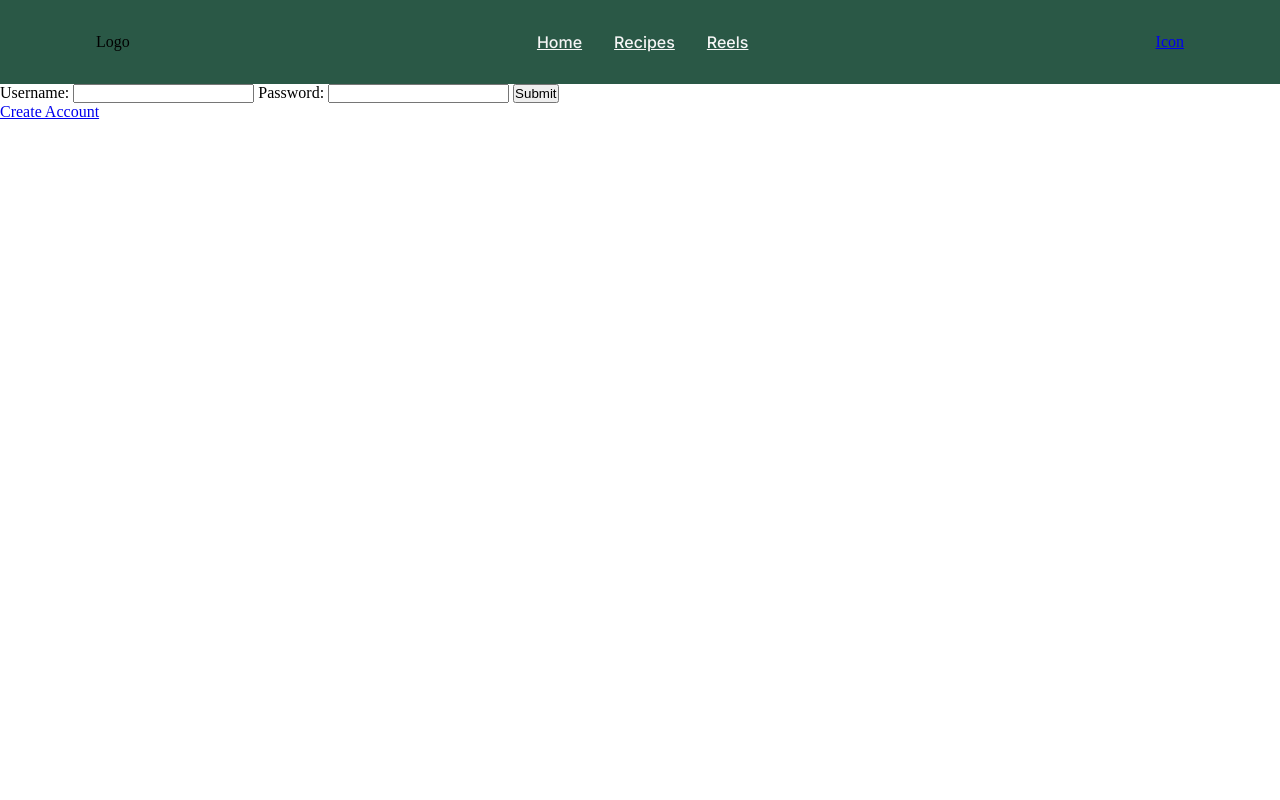
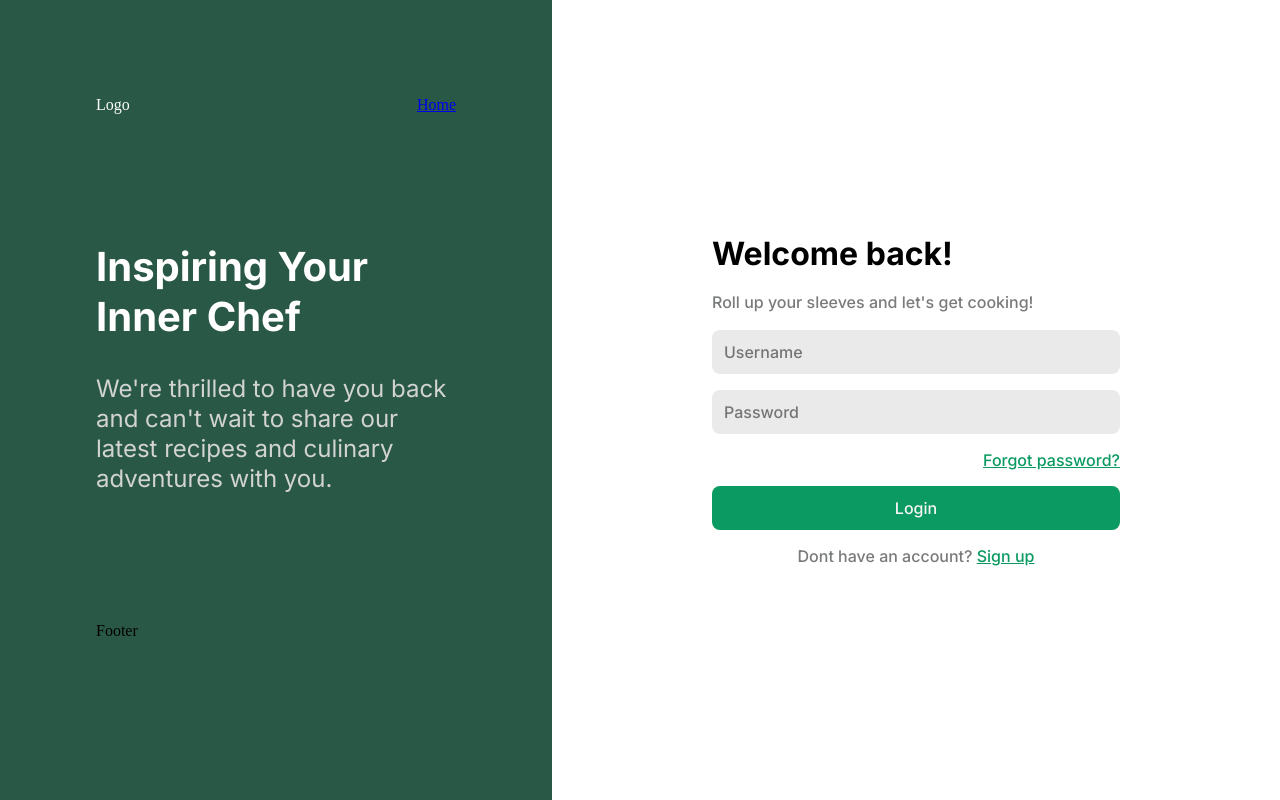
Before and after one commit to dwecks/DIAM-Django-Cooktopia, a Django app: page /login in a window 1280 px wide. Run offline with Django 4.2, Linux system fonts and the light colour scheme.

Commit message:
Adicionado estilos no css comum, adiciona paginas de login e registo, pequenas alterações aos forms

```diff
--- a/cooktopia/forms.py
+++ b/cooktopia/forms.py
@@ -5,18 +5,26 @@ from django.contrib.auth.forms import AuthenticationForm
 
 
 class LoginForm(AuthenticationForm):
-    username = forms.CharField(label='Username')
-    password = forms.CharField(label='Password')
+    username = forms.CharField(
+        label='Username', widget=forms.TextInput(attrs={'class': 'lbl-r l2-r', 'placeholder': 'Username'}))
+    password = forms.CharField(
+        label='Password', widget=forms.PasswordInput(attrs={'class': 'lbl-r l2-r', 'placeholder': 'Password'}))
 
 
 class RegitracioForm(forms.ModelForm):
-    nome = forms.CharField(max_length=30)
-    email = forms.EmailField()
-    password = forms.CharField(widget=forms.PasswordInput)
+    nome = forms.CharField(max_length=30, widget=forms.TextInput(
+        attrs={'class': 'lbl-r l2-r', 'placeholder': 'Username'}))
+    email = forms.EmailField(widget=forms.TextInput(
+        attrs={'class': 'lbl-r l2-r', 'placeholder': 'example@exemple.com'}))
+    password = forms.CharField(widget=forms.PasswordInput(
+        attrs={'class': 'lbl-r l2-r', 'placeholder': 'Password'}))
 
     class Meta:
         model = Chef
         fields = ["name"]
+        widgets = {
+            'name': forms.TextInput(attrs={'class': 'lbl-r l2-r', 'placeholder': 'Nome'}),
+        }
 
     def save(self, commit=True):
         user = User.objects.create_user(
--- /dev/null
+++ b/cooktopia/static/css/login.css
@@ -0,0 +1,52 @@
+.login-form {
+  display: flex;
+  padding: 0px 96px;
+  flex-direction: column;
+  gap : 16px;
+
+}
+
+.login-form form{
+  min-width: 300px;
+
+  display: flex;
+  flex-direction: column;
+  align-items: flex-start;
+  gap : 16px;
+}
+
+.login-form label{
+  display: none;
+}
+
+.btn-container{
+  width: 100%;
+  display: grid;
+  gap: 16px;
+}
+
+.sign-up{
+  align-self: center;
+}
+
+.forgot{
+  align-self:flex-end;
+}
+
+.form-check{
+  display: flex;
+  align-items: center;
+}
+
+.checkbox-label {
+  display: inline-block !important;
+  visibility: visible !important;
+}
+
+.form-check-input {
+  width: 20px;
+  height: 20px;
+  margin-right: 10px;
+  border-radius: 2px;
+  border: 1px solid #ccc;
+}
--- a/cooktopia/templates/cooktopia/login.html
+++ b/cooktopia/templates/cooktopia/login.html
@@ -1,14 +1,31 @@
-{% extends 'base.html' %}
-<!-- Configurar path nas setting -->
+{% extends 'aside.html' %}
+{% load static %}
 
-{% block title %} Recipes {% endblock %} ~
+{% block css %}
+    <link rel="stylesheet" href="{% static '/css/login.css' %}" />
+{% endblock %}
+
+{% block title %} Login {% endblock %}
 
 
-{% block content %}
-<form method="post">
-  {% csrf_token %}
-  {{ form }}
-  <input type="submit"></input>
-</form>
-<a href="{% url 'registration' %}">Create Account</a>
+{% block side-header %} Inspiring Your Inner Chef {% endblock %}
+{% block side-text %} We're thrilled to have you back and can't wait to share our latest recipes and culinary adventures with you.{% endblock %}</p>
+{% block side-footer %} Footer {% endblock %}
+
+{% block right %}
+<section class="login-form">
+  <h1 class="h3">Welcome back!</h1>
+  <span class="p1-b N600-c">Roll up your sleeves and let's get cooking!</span>
+  <form  method="post">
+    {% csrf_token %}
+    {{ form }}
+    <a class="forgot P500-c l2-r" href="{% url 'home' %}">Forgot password?</a>
+      <div class="btn-container">
+
+        <input class="btn-r l2-r" type="submit" value="Login"></input>
+    </div>
+    <span class="sign-up N600-c l2-r" >Dont have an account? <a class="P500-c l2-r" href="{% url 'registration' %}">Sign up</a></span>
+
+  </form>
+</section>
 {% endblock %}
--- /dev/null
+++ b/static/css/aside.css
@@ -0,0 +1,48 @@
+body {
+    background-color: white;
+    display: flex;
+    height: 100vh;
+    flex-direction: column;
+}
+
+body section{
+    flex :1;
+    display: flex;
+}
+
+.left{
+    flex: 6;
+    background-color: var(--P700);
+
+    padding: 96px;
+    display: flex;
+    flex-direction: column;
+    gap: 128px;
+}
+
+.left header{
+    color: white;
+    display: flex;
+    justify-content: space-between;
+}
+
+.left article{
+    display: flex;
+    flex-direction: column;
+    color: white;
+    gap : 32px;
+}
+
+.left article p{
+    color: var(--N300);
+}
+
+.rigth{
+    flex: 10;
+    height: 100%;
+
+    display: flex;
+    align-items: center;
+    justify-content: center;
+    padding: 64px;
+}
--- a/static/css/commonstyle.css
+++ b/static/css/commonstyle.css
@@ -28,6 +28,7 @@
   box-sizing: border-box;
 }
 
+  /* Text */
 .h1{
   font-family: var(--headers-font);
   font-style: normal;
@@ -124,19 +125,64 @@
   line-height: 125%;
 }
 
+  /* Colors */
+
+  .N900-c{
+    color: var(--N900);
+  }
+  .N800-c{
+    color: var(--N800);
+  }
+  .N700-c{
+    color: var(--N700);
+  }
+  .N600-c{
+    color: var(--N600);
+  }
+  .N500-c{
+    color: var(--N500);
+  }
+  .N400-c{
+    color: var(--N400);
+  }
+  .N300-c{
+    color: var(--N300);
+  }
+  .N200-c{
+    color: var(--N200);
+  }
+  .N100-c{
+    color: var(--N100);
+  }
+  .P700-c{
+    color: var(--P700);
+  }
+  .P500-c{
+    color: var(--P500);
+  }
+  .P300-c{
+    color: var(--P300);
+  }
+  .P100-c{
+    color: var(--P100);
+  }
+
+/* Buttons */
+
 .btn-r{
   /* Auto layout */
   display: flex;
   flex-direction: row;
   justify-content: center;
   align-items: center;
-  padding: 16px;
+  padding: 12px;
   gap: 8px;
 
   /* Decorations */
   text-decoration: none;
   color: var(--N100);
   background: var(--P500);
+  border: none;
   border-radius: 8px;
 }
 
@@ -150,17 +196,32 @@
   flex-direction: row;
   justify-content: center;
   align-items: center;
-  padding: 16px;
+  padding: 12px;
   gap: 8px;
 
   /* Decorations */
   text-decoration: none;
   color: var(--P500);
   border: 1px solid var(--P500);
-  border-radius: 6px;
+  border-radius: 8px;
 }
 
 .btn-i:hover{
   color: white;
   background: var(--P500);
 }
+
+/* labels */
+
+.lbl-r{
+  padding: 12px;
+  border-radius: 8px;
+  width: 100%;
+
+  border: none;
+  background-color: var(--N200);
+}
+
+.lbl-r:focus{
+  border-color: var(--P500);
+}
--- /dev/null
+++ b/templates/aside.html
@@ -0,0 +1,38 @@
+{% load static %}
+
+<!DOCTYPE html>
+<html lang="en">
+  <head>
+    <meta charset="UTF-8" />
+    <meta http-equiv="X-UA-Compatible" content="IE=edge" />
+    <meta name="viewport" content="width=device-width, initial-scale=1.0" />
+    <link rel="preconnect" href="https://fonts.googleapis.com">
+    <link rel="preconnect" href="https://fonts.gstatic.com" crossorigin>
+    <link href="https://fonts.googleapis.com/css2?family=Inter:wght@100;200;300;400;500;600;700;800;900&display=swap" rel="stylesheet">
+    <link rel="stylesheet" href="{% static '/css/commonstyle.css' %}" />
+    <link rel="stylesheet" href="{% static '/css/aside.css' %}" />
+    {% block css %}{% endblock %}
+    <title>{% block title %} Default Title {% endblock %}</title>
+  </head>
+  <body>
+    <section>
+      <aside class="left">
+        <header>
+        <p>Logo</p>
+        <a href="{% url 'home' %}">Home</a>
+      </header>
+      <article>
+        <h2 class="h2">{% block side-header %} title {% endblock %}</h2>
+        <p class="h4" >{% block side-text %} Lorem ipsum dolor sit amet consectetur adipisicing elit.  {% endblock %}</p>
+      </article>
+      <footer>
+        {% block side-footer %} Footer {% endblock %}
+      </footer>
+      </aside>
+      <aside class="rigth">
+        {% block right %}{% endblock %}
+      </aside>
+      <main>{% block content %} {% endblock %}</main>
+    </section>
+  </body>
+</html>
```
Also changed, not shown: cooktopia/templates/cooktopia/home.html (+8 -1 lines), cooktopia/templates/cooktopia/registration.html (+30 -5 lines), cooktopia/templates/cooktopia/snippets/simple-banner.html (added), db.sqlite3.
